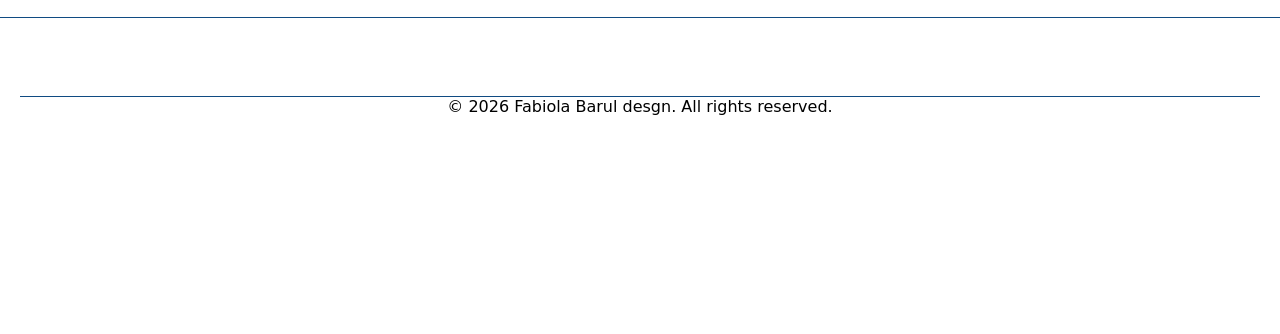
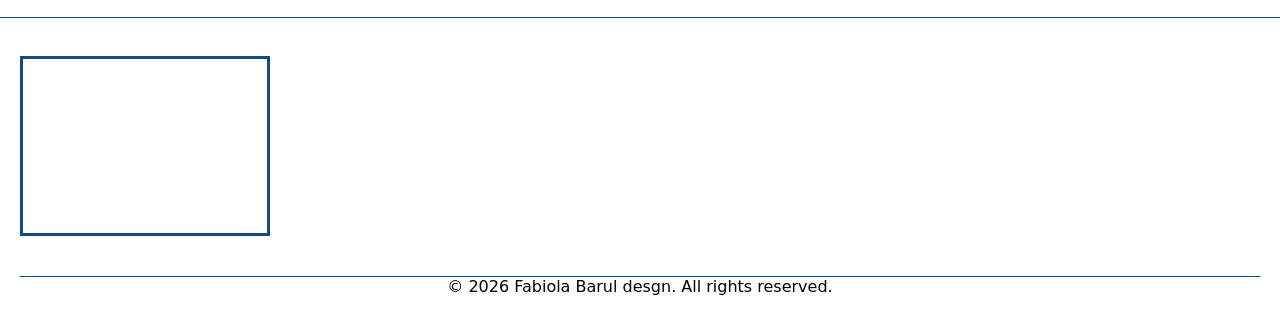
Before and after one commit to Fabiola971/adataviz, a website: page index.html in a window 1280 px wide. Shown: the part 76-410 px from the top of the page. Drawn offline with Linux system fonts and the light colour scheme; no server answers; a web font is replaced by a local one.

Commit message:
remove box
IA, 0

```diff
--- a/index.html
+++ b/index.html
@@ -28,6 +28,9 @@
             </figure>
         </section>
         <section id="box-container">
+            <article class="filter">
+                <!-- filter -->
+            </article>
             <!-- <article class="box">
                 <ul id="datas-container" class="datas-container">
                     <li><span></span></li>
@@ -37,17 +40,6 @@
                     <li><span> </span></li>
                 </ul>
             </article> -->
-            <!-- <article class="box"></article>
-            <article class="box"></article>
-            <article class="box"></article>
-            <article class="box"></article>
-            <article class="box"></article>
-            <article class="box"></article>
-            <article></article>
-            <article></article>
-            <article></article>
-            <article></article>
-            <article></article> -->
         </section>
     </main>
     <footer>
```
